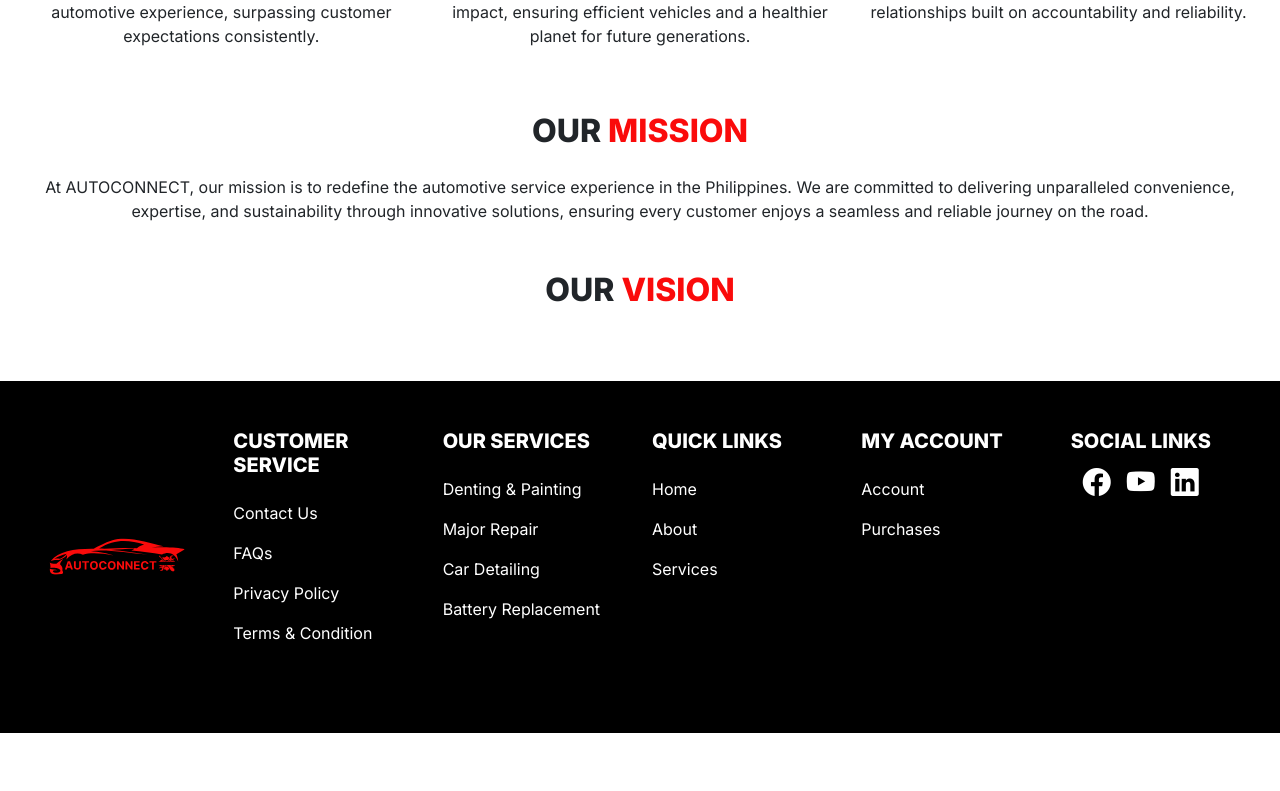
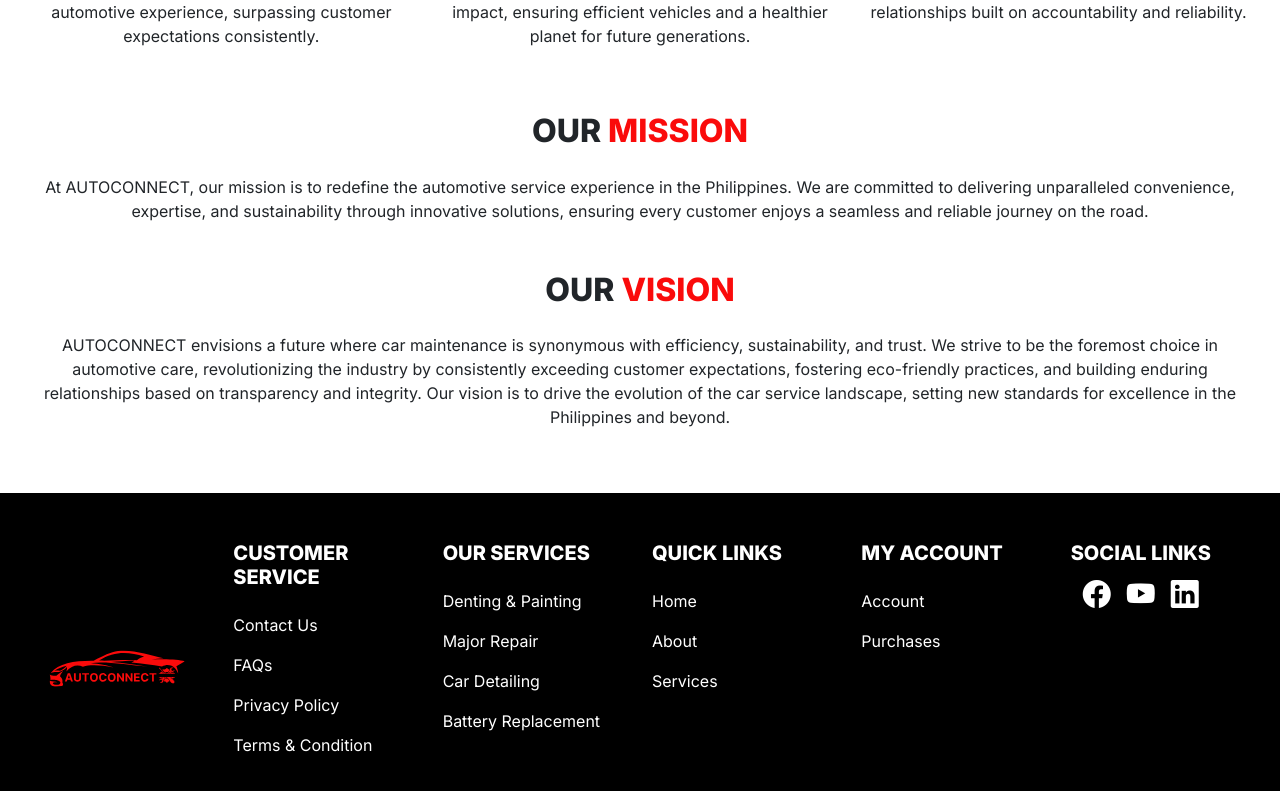
Before and after one commit to jaspherbagor/AutoConnect, a React (Create React App) app in the folder front-end/: page /about in a window 1280 px wide. Shown: the part 742-1533 px from the top of the page. Before the commit the page ends 1475 px from the top, so only its background shows below. Built offline with nearby package versions, Linux system fonts and the light colour scheme.

Commit message:
added a text for vision

```diff
--- a/front-end/src/components/pages/client/about.jsx
+++ b/front-end/src/components/pages/client/about.jsx
@@ -31,6 +31,7 @@ const About = () => {
             <h2 className="fw-bolder text-center mt-5 mb-4">OUR <span>MISSION</span></h2>
             <p>At AUTOCONNECT, our mission is to redefine the automotive service experience in the Philippines. We are committed to delivering unparalleled convenience, expertise, and sustainability through innovative solutions, ensuring every customer enjoys a seamless and reliable journey on the road.</p>
             <h2 className="fw-bolder text-center mt-5 mb-4">OUR <span>VISION</span></h2>
+            <p>AUTOCONNECT envisions a future where car maintenance is synonymous with efficiency, sustainability, and trust. We strive to be the foremost choice in automotive care, revolutionizing the industry by consistently exceeding customer expectations, fostering eco-friendly practices, and building enduring relationships based on transparency and integrity. Our vision is to drive the evolution of the car service landscape, setting new standards for excellence in the Philippines and beyond.</p>
         </section>
 
         <ClientFooter/>
```
